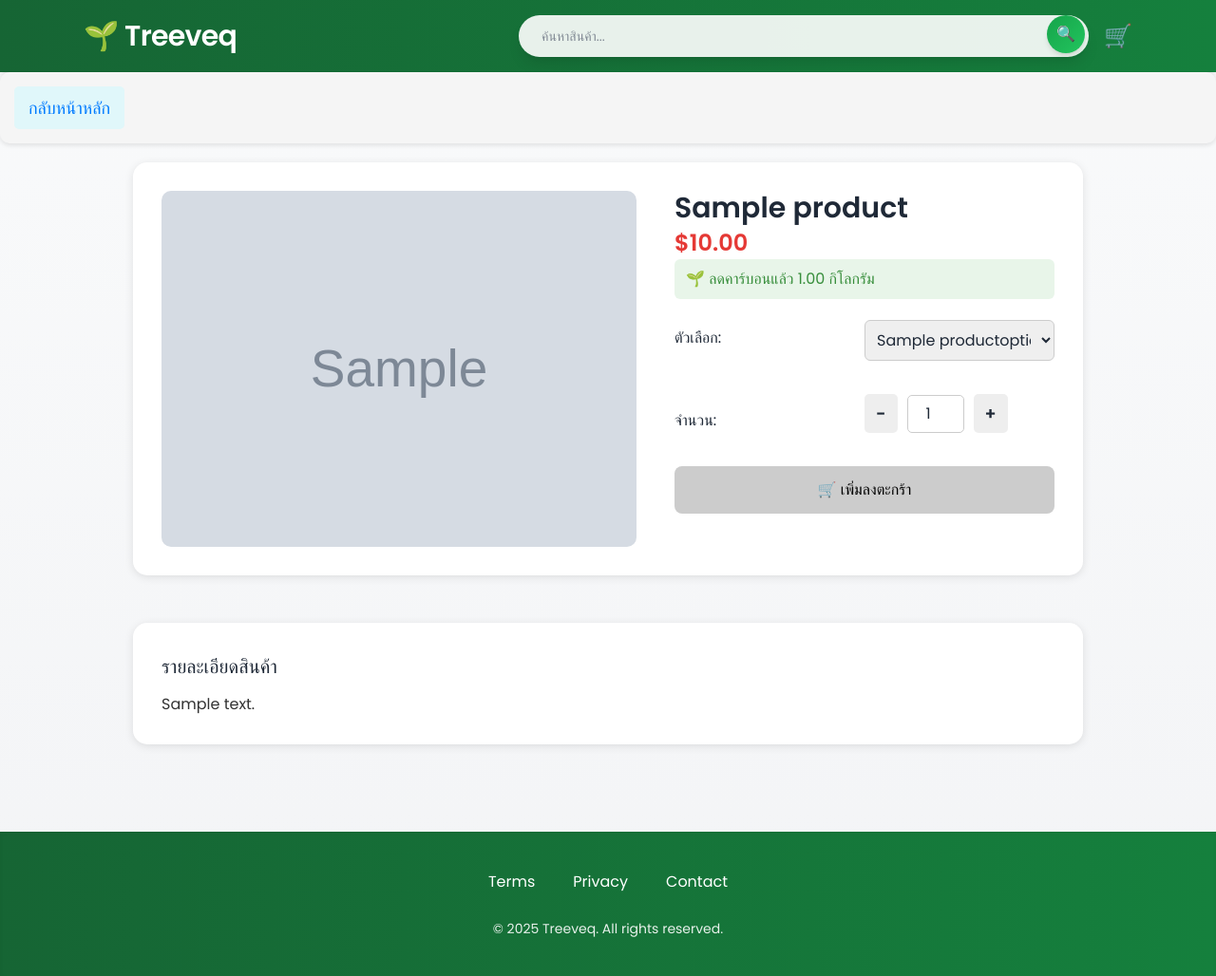
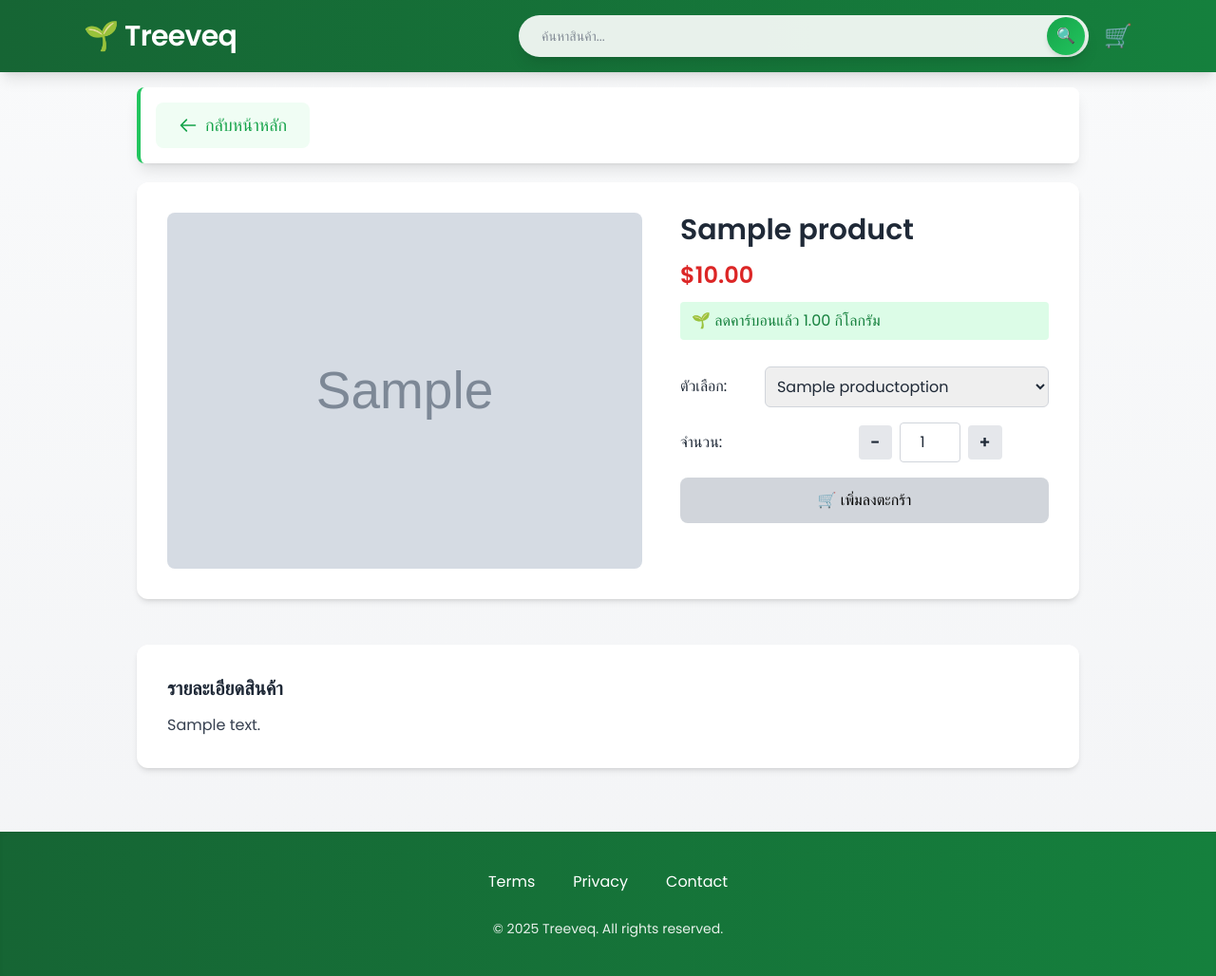
Before and after one commit to Nantakxrn007/dsi202, a Django app: page /product/1/ in a window 1280 px wide. Shown: the whole page at 95% size. Run offline with Django 4.2, Linux system fonts and the light colour scheme; tables that the repository leaves empty hold one stand-in row (values such as "Sample post"); grey boxes marked "Sample" are stand-in pictures; some libraries are stand-ins or nearby versions.

Commit message:
decorate preduct_detail

```diff
--- a/shopapp/templates/product_detail.html
+++ b/shopapp/templates/product_detail.html
@@ -1,74 +1,77 @@
 {% extends 'base.html' %}
 {% load static %}
 {% block body_class %}product-detail-page{% endblock %}
-{% block header_class %}{% endblock %}  {# ไม่ใส่คลาส sticky-header #}
+{% block header_class %}{% endblock %}
 {% block content %}
-<link rel="stylesheet" href="{% static 'css/product.css' %}">
 
-<div class="product-detail-container">
+<div class="max-w-screen-lg mx-auto p-4">
 
     <!-- ปุ่มกลับ -->
-    <div class="top-bar">
-        <a href="{% url 'home' %}" class="back-button">กลับหน้าหลัก</a>
+    <div class="flex justify-start items-center p-4 bg-white shadow-lg rounded-lg mb-5 border-l-4 border-green-500">
+        <a href="{% url 'home' %}" class="flex items-center text-green-600 text-lg font-medium px-6 py-2.5 rounded-lg bg-green-50 hover:bg-green-500 hover:text-white transition duration-300 ease-in-out transform hover:-translate-y-1 hover:shadow-md">
+            <svg xmlns="http://www.w3.org/2000/svg" class="h-5 w-5 mr-2" fill="none" viewBox="0 0 24 24" stroke="currentColor">
+                <path stroke-linecap="round" stroke-linejoin="round" stroke-width="2" d="M10 19l-7-7m0 0l7-7m-7 7h18" />
+            </svg>
+            กลับหน้าหลัก
+        </a>
     </div>
 
     <!-- กล่องรายละเอียดสินค้า -->
-    <div class="product-detail-box">
+    <div class="bg-white shadow-md rounded-xl p-8 flex flex-col md:flex-row gap-10">
 
         <!-- ซ้าย: รูปสินค้า -->
-        <div class="product-image">
-            <img src="{{ product.image.url }}" alt="{{ product.name }}">
+        <div class="md:w-[500px] w-full">
+            <img src="{{ product.image.url }}" alt="{{ product.name }}" class="w-full h-auto object-cover rounded-lg">
         </div>
 
         <!-- ขวา: ข้อมูลสินค้า -->
-        <div class="product-info">
-            <h1 class="product-title">{{ product.name }}</h1>
-            <p class="product-price">${{ product.price }}</p>
+        <div class="flex-1 flex flex-col gap-3">
+            <h1 class="text-3xl font-bold leading-tight">{{ product.name }}</h1>
+            <p class="text-2xl text-red-600 font-semibold">${{ product.price }}</p>
 
             <!-- แสดงคาร์บอน -->
-            <p class="carbon-reduction">🌱 ลดคาร์บอนแล้ว {{ product.carbon_reduction }} กิโลกรัม</p>
+            <p class="text-green-700 bg-green-100 px-3 py-2 rounded text-base">🌱 ลดคาร์บอนแล้ว {{ product.carbon_reduction }} กิโลกรัม</p>
 
-            <form method="post" action="{% url 'cart:cart_add' %}">
+            <form method="post" action="{% url 'cart:cart_add' %}" class="flex flex-col gap-4 mt-4">
                 {% csrf_token %}
                 <input type="hidden" name="product_id" value="{{ product.id }}">
 
                 <!-- ตัวเลือกสินค้า -->
-                <div class="form-row">
-                    <label for="option">ตัวเลือก:</label>
+                <div class="flex flex-col md:flex-row items-center justify-between gap-4">
+                    <label for="option" class="font-medium text-base w-24">ตัวเลือก:</label>
                     {% if product.options.all %}
-                        <select name="option" id="option" class="product-option">
+                        <select name="option" id="option" class="w-full max-w-xs mt-2 md:mt-0 border border-gray-300 rounded-md p-2 text-base">
                             {% for option in product.options.all %}
                                 <option value="{{ option.id }}">{{ option.name }}</option>
                             {% endfor %}
                         </select>
                     {% else %}
                         <input type="hidden" name="option_id" value="">
-                        <p style="margin-top: 0.5rem;">ไม่มีตัวเลือก</p>
+                        <p class="mt-2 text-sm text-gray-600">ไม่มีตัวเลือก</p>
                     {% endif %}
                 </div>
 
                 <!-- จำนวนสินค้า -->
-                <div class="form-row">
-                    <label for="quantity">จำนวน:</label>
-                    <div class="quantity-box">
-                        <button type="button" class="qty-btn" onclick="decreaseQty()">-</button>
-                        <input type="number" name="quantity" id="quantity" value="1" min="1">
-                        <button type="button" class="qty-btn" onclick="increaseQty()">+</button>
+                <div class="flex flex-col md:flex-row items-center justify-between gap-4">
+                    <label for="quantity" class="font-medium text-base w-24">จำนวน:</label>
+                    <div class="flex items-center gap-2 max-w-[200px] w-full">
+                        <button type="button" class="px-3 py-1 text-lg font-bold bg-gray-200 rounded hover:bg-gray-400 transition" onclick="decreaseQty()">-</button>
+                        <input type="number" name="quantity" id="quantity" value="1" min="1" class="w-16 text-center border border-gray-300 rounded p-2 text-base">
+                        <button type="button" class="px-3 py-1 text-lg font-bold bg-gray-200 rounded hover:bg-gray-400 transition" onclick="increaseQty()">+</button>
                     </div>
                 </div>
 
                 <!-- ปุ่ม -->
-                <button type="submit" class="buy-button">🛒 เพิ่มลงตะกร้า</button>
+                <button type="submit" class="w-full bg-gray-300 text-black py-3 text-base rounded-lg hover:bg-gray-200 transition">🛒 เพิ่มลงตะกร้า</button>
             </form>
+        </div>
+    </div>
 
-        </div>
-
-    </div>
     <!-- คำอธิบาย -->
-    <div class="product-detail2-box">
-        <div class="product-description">
-            <h3>รายละเอียดสินค้า</h3>
-            <p>{{ product.description }}</p>
+    <div class="bg-white shadow-md rounded-xl p-8 mt-12">
+        <div>
+            <h3 class="text-xl font-semibold mb-3">รายละเอียดสินค้า</h3>
+            <p class="text-base leading-relaxed text-gray-700">{{ product.description }}</p>
         </div>
     </div>
 </div>
```
